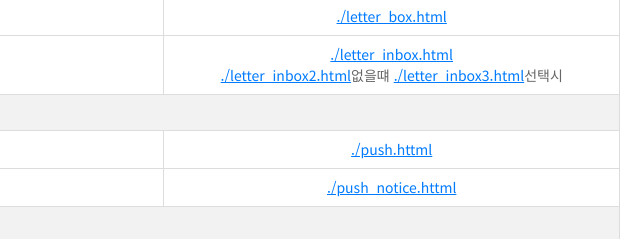
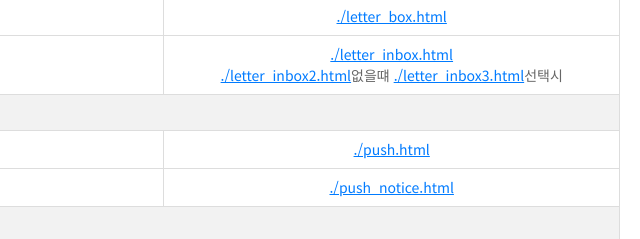
Before and after one commit to MaShin66/gaeGeunSang_publishing, a plain HTML site: page link.html in a window 1280 px wide. Shown: the part 900-1139 px from the top of the page, 640-1280 px from the left. Drawn offline with nearby package versions, Linux system fonts and the light colour scheme.

Commit message:
Update link.html

```diff
--- a/link.html
+++ b/link.html
@@ -168,12 +168,12 @@ a{color:#007bff;text-decoration: underline;}
             <td class="count"></td>
             <td rowspan="2">NOTICE / PUSH</td>
             <td>알림</td>
-            <td><a target="_blank" href="./push.httml">./push.httml</a></td>
+            <td><a target="_blank" href="./push.html">./push.html</a></td>
         </tr>
         <tr>
             <td class="count"></td>
             <td>공지</td>
-            <td><a target="_blank" href="./push_notice.httml">./push_notice.httml</a></td>
+            <td><a target="_blank" href="./push_notice.html">./push_notice.html</a></td>
         </tr>
         <tr>
             <td colspan="4" class="space"></td>
```
